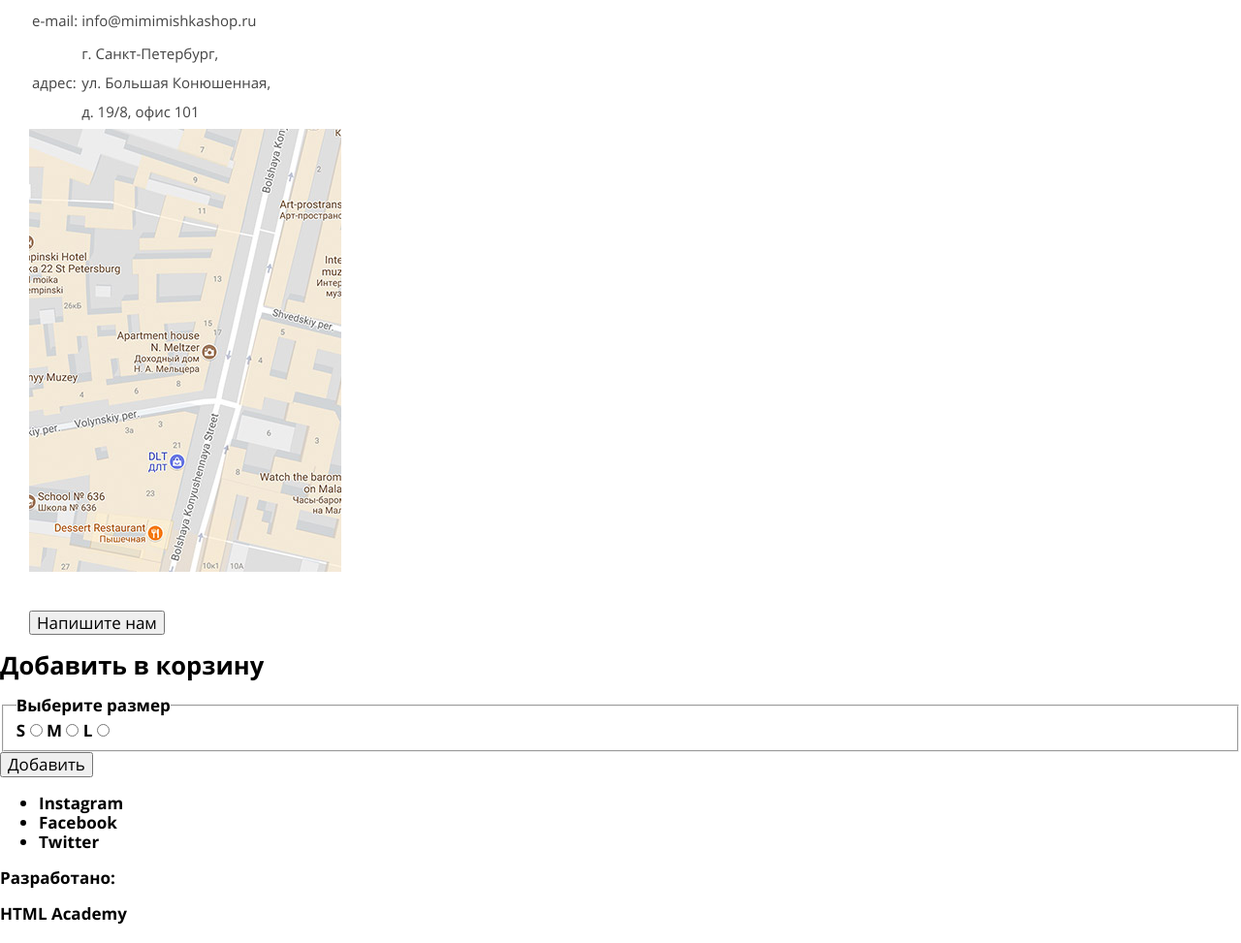
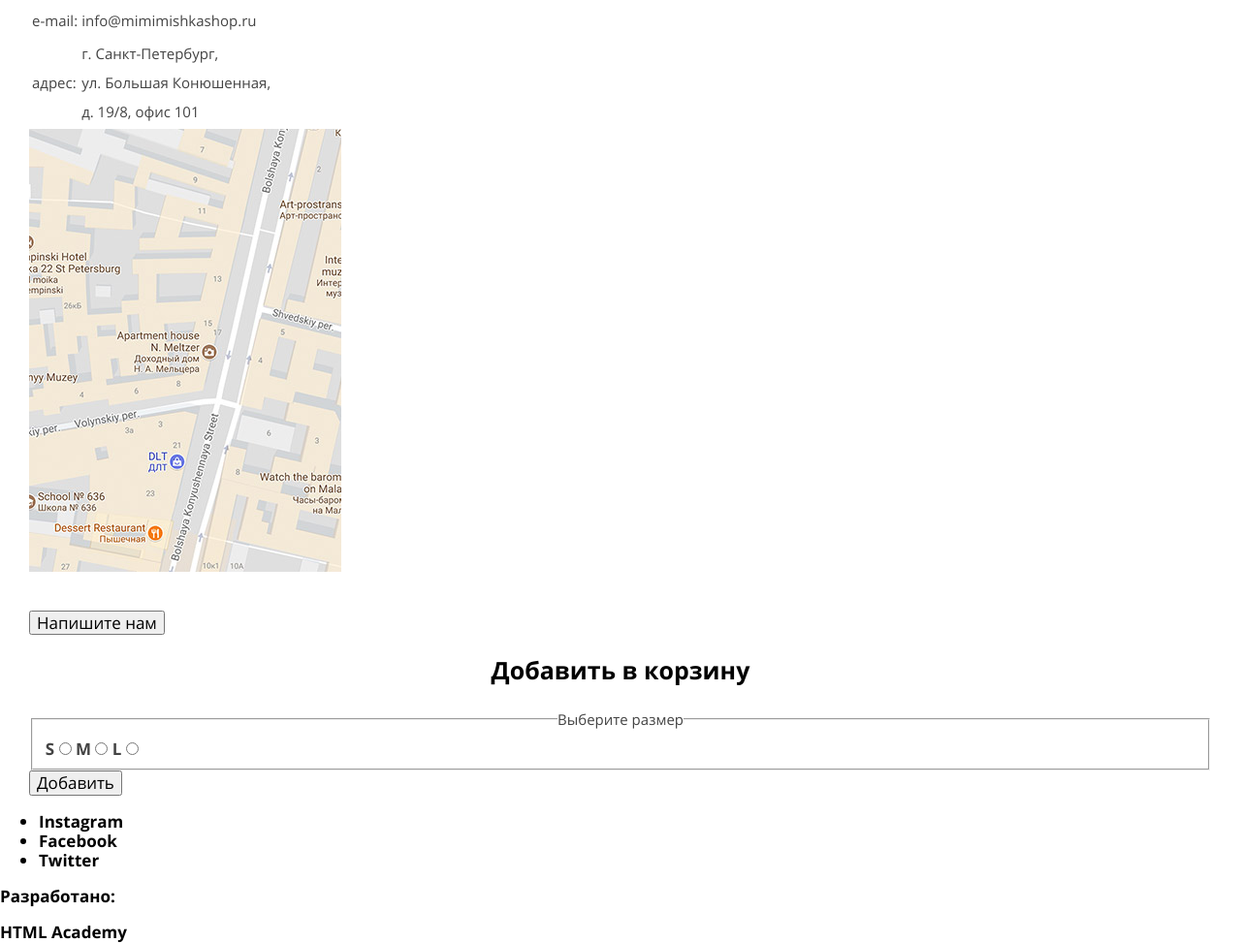
Before and after one commit to Shramkoweb/Mishka, a website: page source/index.html in a window 1280 px wide. Shown: the part 1657-2630 px from the top of the page at 97% size. Drawn offline with nearby package versions, Linux system fonts and the light colour scheme; files that its build step writes are made by us from their sources.

Commit message:
Стилизация модального окна

```diff
--- /dev/null
+++ b/source/sass/blocks/modal.scss
@@ -0,0 +1,23 @@
+.modal {
+  padding: 0 30px;
+}
+
+.modal__title {
+  font-size: 25px;
+  line-height: 30px;
+  text-align: center;
+}
+
+.modal__legend {
+font-size: 15px;
+line-height: 30px;
+color: #444444;
+text-align: center;
+font-weight: 400;
+}
+
+.modal__label {
+  line-height: 16px;
+  color: #444444;
+  text-align: center;
+}
--- a/source/sass/style.scss
+++ b/source/sass/style.scss
@@ -24,3 +24,5 @@
 /* Стилизация раздела контактов*/
 @import "blocks/contacts.scss";
 @import "blocks/contacts-table.scss";
+/* Стилизация модального окна*/
+@import "blocks/modal.scss";
```
